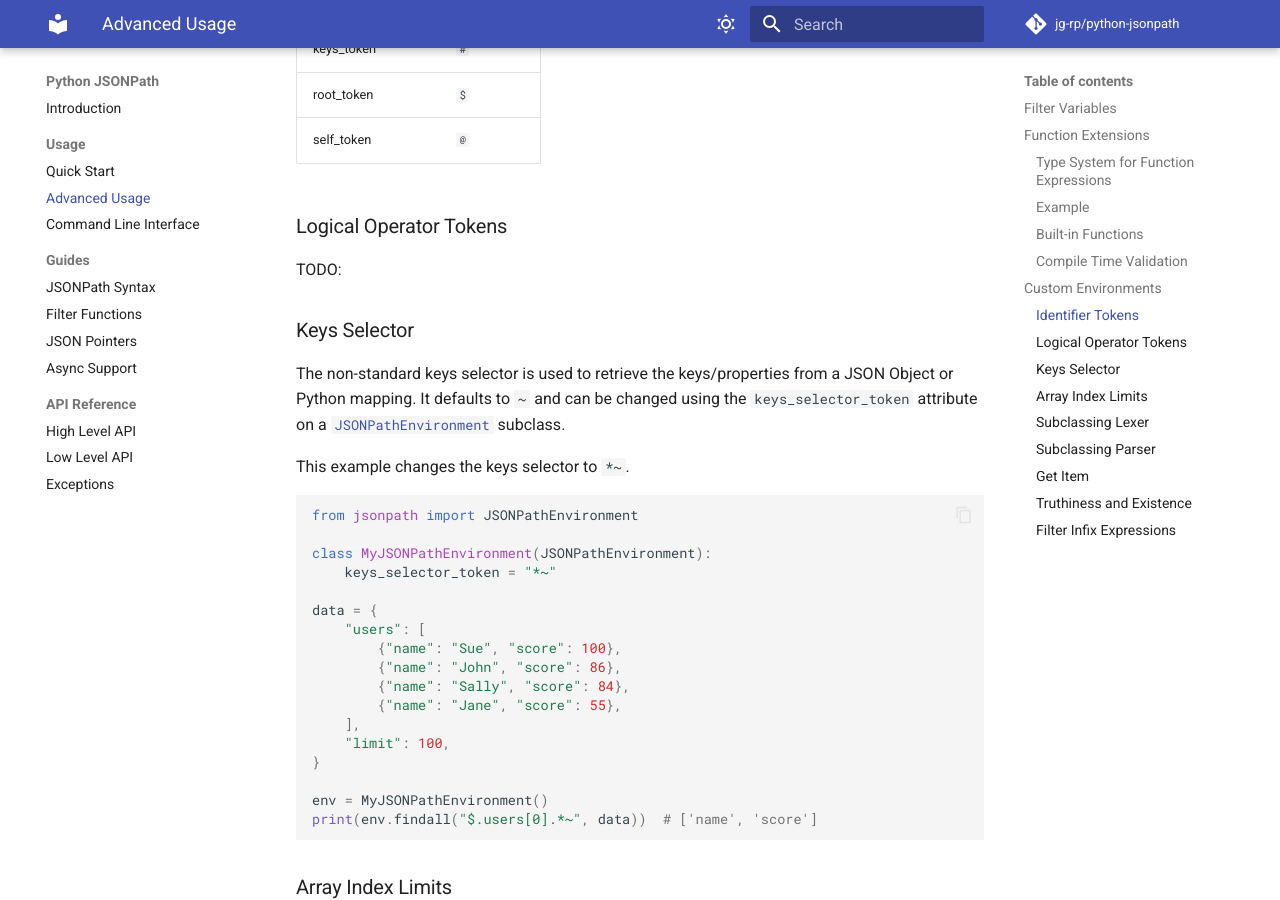
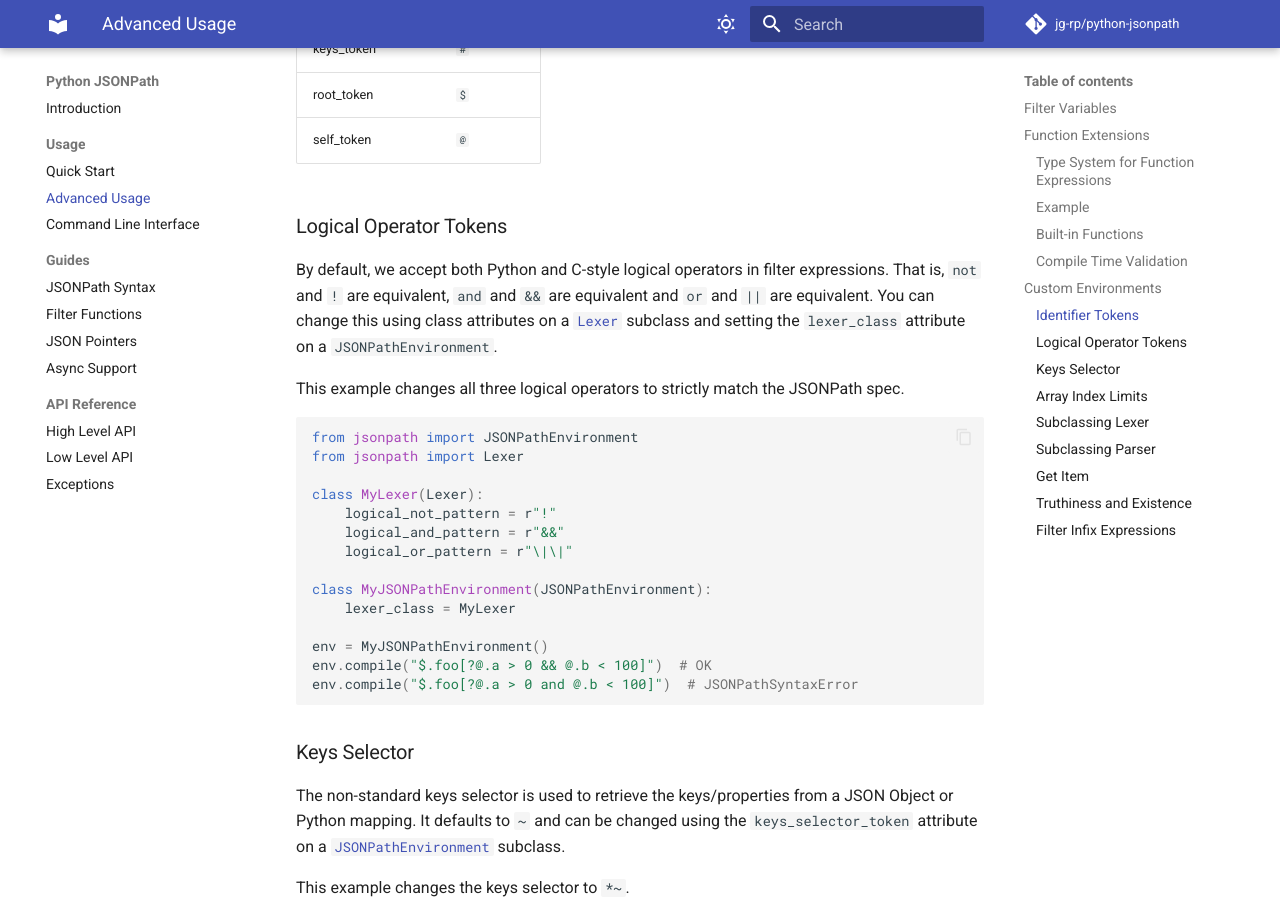
Before and after one commit to jg-rp/python-jsonpath, an MkDocs documentation site: the page built from docs/advanced.md, in a window 1280 px wide and 900 px high, scrolled down 4519 px. Built offline with MkDocs 1.6.1 and Material for MkDocs 9.7.7, drawn with Linux system fonts in a browser that asks for light colours; comment, search, counter and statistics services are not loaded.

Commit message:
Customize logical operators by subclassing Lexer. (#40)

````diff
--- a/docs/advanced.md
+++ b/docs/advanced.md
@@ -193,7 +193,26 @@ This table shows all available identifier token attributes.
 
 ### Logical Operator Tokens
 
-TODO:
+By default, we accept both Python and C-style logical operators in filter expressions. That is, `not` and `!` are equivalent, `and` and `&&` are equivalent and `or` and `||` are equivalent. You can change this using class attributes on a [`Lexer`](custom_api.md#jsonpath.lex.Lexer) subclass and setting the `lexer_class` attribute on a `JSONPathEnvironment`.
+
+This example changes all three logical operators to strictly match the JSONPath spec.
+
+```python
+from jsonpath import JSONPathEnvironment
+from jsonpath import Lexer
+
+class MyLexer(Lexer):
+    logical_not_pattern = r"!"
+    logical_and_pattern = r"&&"
+    logical_or_pattern = r"\|\|"
+
+class MyJSONPathEnvironment(JSONPathEnvironment):
+    lexer_class = MyLexer
+
+env = MyJSONPathEnvironment()
+env.compile("$.foo[?@.a > 0 && @.b < 100]")  # OK
+env.compile("$.foo[?@.a > 0 and @.b < 100]")  # JSONPathSyntaxError
+```
 
 ### Keys Selector
 
````
Also changed, not shown: docs/custom_api.md (+4 -3 lines), 2 other files.
